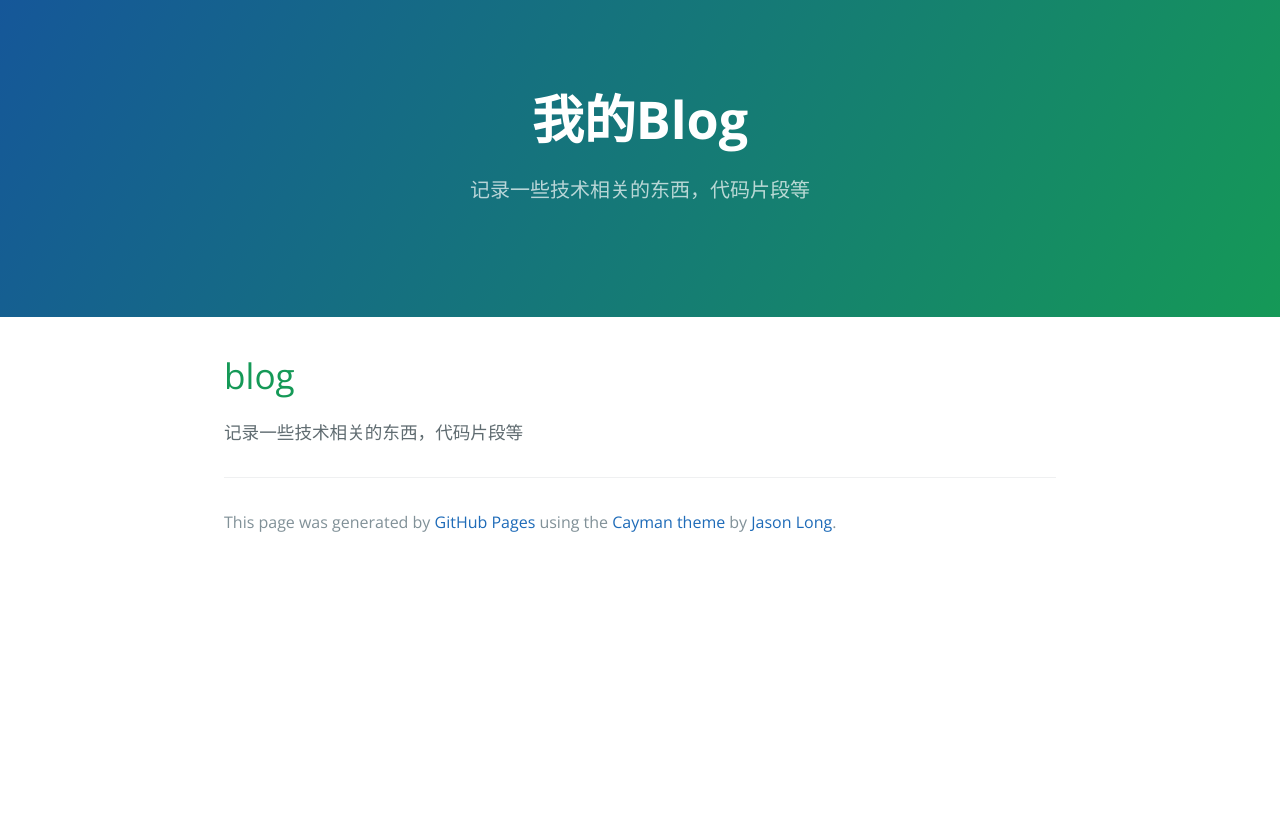
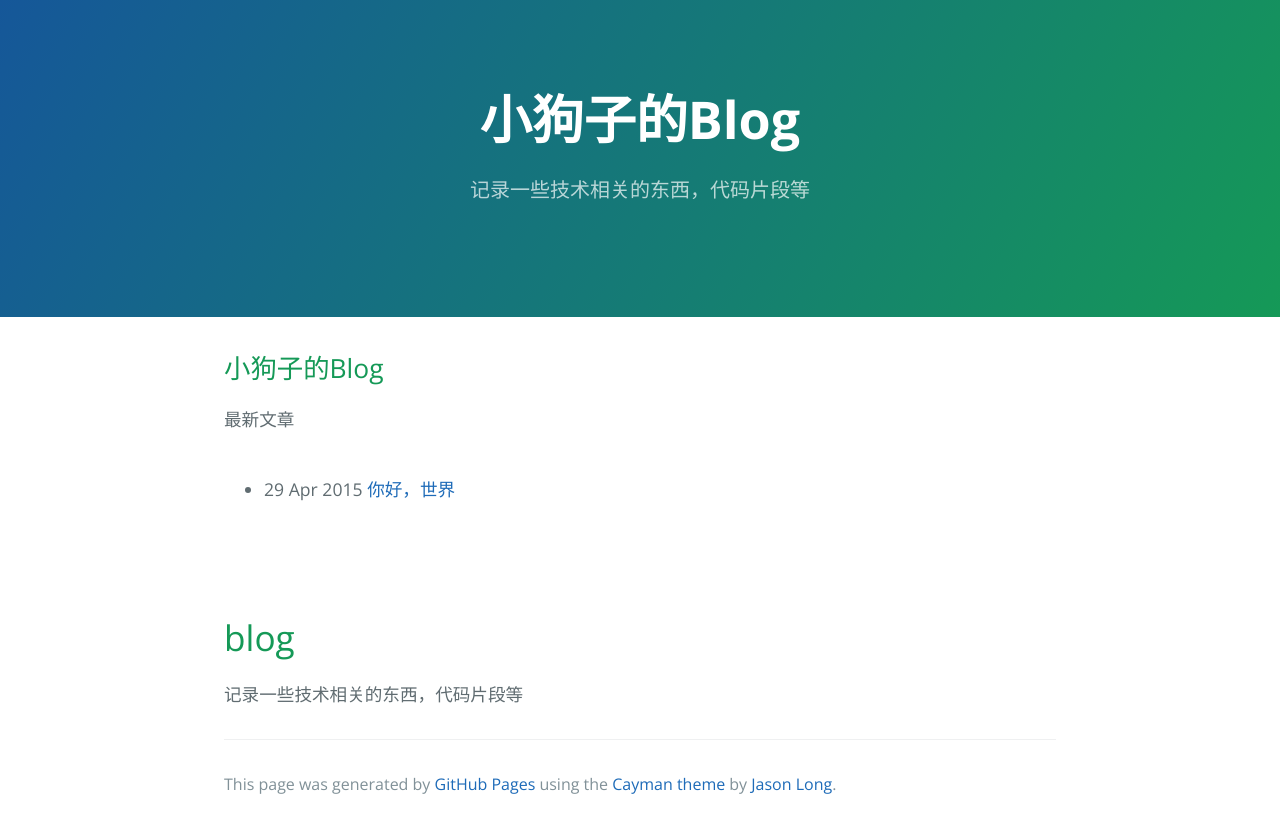
Before and after one commit to r0oot/xijiangshui.github.io, a Jekyll site: the page built from index.html, in a window 1280 px wide. Shown: the top 833 px of the page. Built offline with Jekyll 4.4.1, drawn with Linux system fonts in a browser that asks for light colours; Markdown is read by kramdown in place of the engine named in the settings.

Commit message:
helloworld

```diff
--- a/_layouts/default.html
+++ b/_layouts/default.html
@@ -4,10 +4,10 @@
     <meta charset="UTF-8">
     <title>{{ page.title }} by xijiangshui</title>
     <meta name="viewport" content="width=device-width, initial-scale=1">
-    <link rel="stylesheet" type="text/css" href="stylesheets/normalize.css" media="screen">
+    <link rel="stylesheet" type="text/css" href="/stylesheets/normalize.css" media="screen">
     <link href='http://fonts.googleapis.com/css?family=Open+Sans:400,700' rel='stylesheet' type='text/css'>
-    <link rel="stylesheet" type="text/css" href="stylesheets/stylesheet.css" media="screen">
-    <link rel="stylesheet" type="text/css" href="stylesheets/github-light.css" media="screen">
+    <link rel="stylesheet" type="text/css" href="/stylesheets/stylesheet.css" media="screen">
+    <link rel="stylesheet" type="text/css" href="/stylesheets/github-light.css" media="screen">
   </head>
   <body>
     <section class="page-header">
@@ -15,7 +15,9 @@
       <h2 class="project-tagline">记录一些技术相关的东西，代码片段等</h2>
     </section>
 
-    {{ conttent }}
+    <section class="main-content">
+    {{ content }}
+    </section>
     <section class="main-content">
       <h1>
 <a id="blog" class="anchor" href="#blog" aria-hidden="true"><span class="octicon octicon-link"></span></a>blog</h1>
--- a/index.html
+++ b/index.html
@@ -1,11 +1,11 @@
 ---
 layout: default
-title: 我的Blog
+title: 小狗子的Blog
 ---
 <h2>{{ page.title }}</h2>
 <p>最新文章</p>
 <ul>
 　　{% for post in site.posts %}
-　　　　<li>{{ post.date | date_to_string }} <a href="{{ site.baseurl }}{{ post.url }}">{{ post.title }}</a></li>
+　　　　<li>{{ post.date | date_to_string }} <a href="{{ post.url }}">{{ post.title }}</a></li>
 　　{% endfor %}
 </ul>
```
